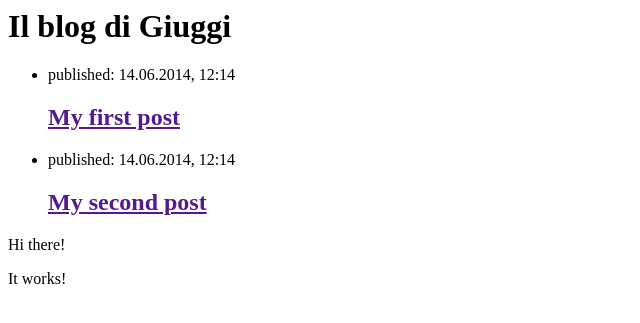
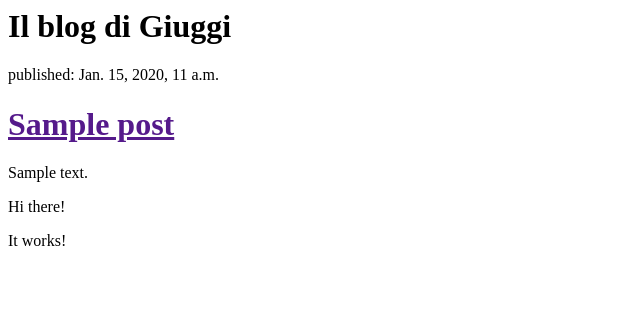
Before and after one commit to giuliafrascaria/my-first-blog, a Django app: template mysite/blog/templates/blog/post_list.html in a window 1280 px wide. Shown: the top 323 px of the page, without its empty margins (0-640 px from the left). Run offline with Django 3.2, Linux system fonts and the light colour scheme; the template is opened without the code that fills it: values that come from a table or form of the project are taken from there, others are empty; tables that the repository leaves empty hold one stand-in row (values such as "Sample post").

Commit message:
Modified templates to display posts from database.

```diff
--- a/mysite/blog/templates/blog/post_list.html
+++ b/mysite/blog/templates/blog/post_list.html
@@ -10,19 +10,14 @@
 			<h1>Il blog di Giuggi</h1>
 		</div>
 
-		<div>
-			<ul>
-				<li>
-					<p>published: 14.06.2014, 12:14</p>
-            		<h2><a href="">My first post</a></h2>
-				</li>
-				<li>
-					<p>published: 14.06.2014, 12:14</p>
-            		<h2><a href="">My second post</a></h2>
-				</li>
-			</ul>
+		{% for post in posts %}
+			<div>
+        		<p>published: {{ post.published_date }}</p>
+        		<h1><a href="">{{ post.title }}</a></h1>
+        		<p>{{ post.text|linebreaks }}</p>
+    		</div>
+		{% endfor %}
 
-        </div>
 
 		<div>
 			<p>Hi there!</p>
--- a/mysite/blog/views.py
+++ b/mysite/blog/views.py
@@ -1,7 +1,10 @@
 from django.shortcuts import render
+from django.utils import timezone
+from .models import Post
 
 def post_list(request):
-    return render(request, 'blog/post_list.html', {})
+    posts = Post.objects.filter(published_date__lte=timezone.now()).order_by('published_date')
+    return render(request, 'blog/post_list.html', {'posts': posts})
 
 
 
```
